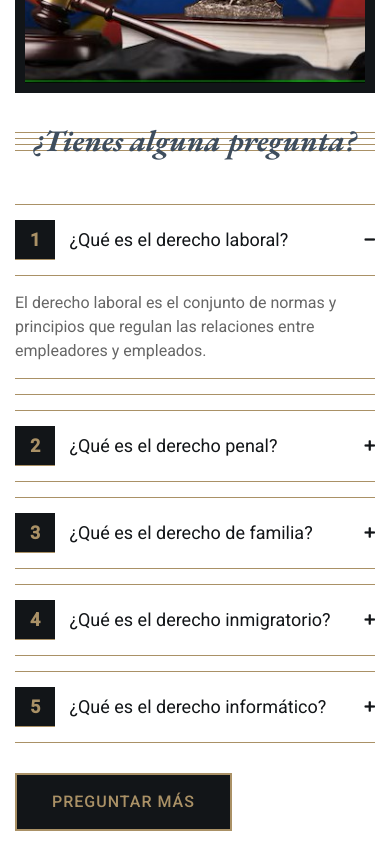
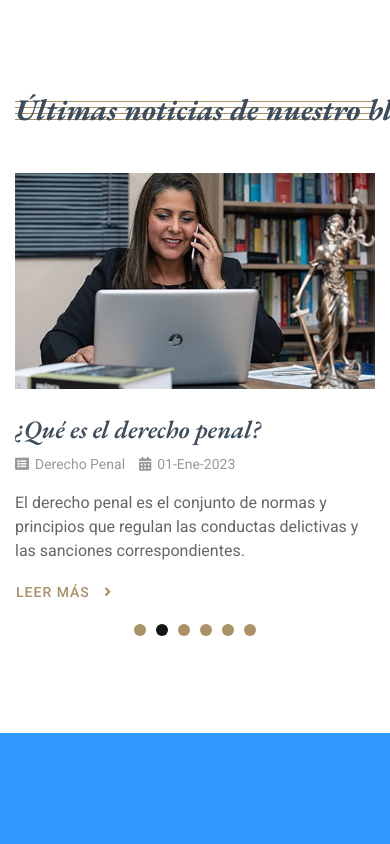
Before and after one commit to BrandonRoblesJurado/Milagro_Page, a plain HTML site: page index.html in a window 390 px wide. Shown: the part 5160-6004 px from the top of the page. Drawn offline with nearby package versions, Linux system fonts and the light colour scheme.

Commit message:
Add files via upload

```diff
--- a/index.html
+++ b/index.html
@@ -307,87 +307,7 @@
         </div>
         <!-- Fin de la Sección de Equipo -->
 
-        <!-- Inicio de la Sección de Preguntas Frecuentes -->
-        <div class="faqs">
-            <div class="container">
-                <div class="row">
-                    <div class="col-md-5">
-                        <div class="faqs-img">
-                            <img src="img/faqs.jpg" alt="Imagen">
-                        </div>
-                    </div>
-                    <div class="col-md-7">
-                        <div class="section-header">
-                            <h2>¿Tienes alguna pregunta?</h2>
-                        </div>
-                        <div id="accordion">
-                            <div class="card">
-                                <div class="card-header">
-                                    <a class="card-link collapsed" data-toggle="collapse" href="#collapseOne" aria-expanded="true">
-                                        <span>1</span> ¿Qué es el derecho laboral?
-                                    </a>
-                                </div>
-                                <div id="collapseOne" class="collapse show" data-parent="#accordion">
-                                    <div class="card-body">
-                                        El derecho laboral es el conjunto de normas y principios que regulan las relaciones entre empleadores y empleados.
-                                    </div>
-                                </div>
-                            </div>
-                            <div class="card">
-                                <div class="card-header">
-                                    <a class="card-link" data-toggle="collapse" href="#collapseTwo">
-                                        <span>2</span> ¿Qué es el derecho penal?
-                                    </a>
-                                </div>
-                                <div id="collapseTwo" class="collapse" data-parent="#accordion">
-                                    <div class="card-body">
-                                        El derecho penal es el conjunto de normas y principios que regulan las conductas delictivas y las sanciones correspondientes.
-                                    </div>
-                                </div>
-                            </div>
-                            <div class="card">
-                                <div class="card-header">
-                                    <a class="card-link" data-toggle="collapse" href="#collapseThree">
-                                        <span>3</span> ¿Qué es el derecho de familia?
-                                    </a>
-                                </div>
-                                <div id="collapseThree" class="collapse" data-parent="#accordion">
-                                    <div class="card-body">
-                                        El derecho de familia es el conjunto de normas y principios que regulan las relaciones entre los miembros de una familia.
-                                    </div>
-                                </div>
-                            </div>
-                            <div class="card">
-                                <div class="card-header">
-                                    <a class="card-link" data-toggle="collapse" href="#collapseFour">
-                                        <span>4</span> ¿Qué es el derecho inmigratorio?
-                                    </a>
-                                </div>
-                                <div id="collapseFour" class="collapse" data-parent="#accordion">
-                                    <div class="card-body">
-                                        El derecho inmigratorio es el conjunto de normas y principios que regulan la entrada y permanencia de extranjeros en un país.
-                                    </div>
-                                </div>
-                            </div>
-                            <div class="card">
-                                <div class="card-header">
-                                    <a class="card-link" data-toggle="collapse" href="#collapseFive">
-                                        <span>5</span> ¿Qué es el derecho informático?
-                                    </a>
-                                </div>
-                                <div id="collapseFive" class="collapse" data-parent="#accordion">
-                                    <div class="card-body ">
-                                        El derecho informático es el conjunto de normas y principios que regulan el uso y la protección de la información en el ámbito digital.
-                                    </div>
-                                </div>
-                            </div>
-                        </div>
-                        <a class="btn" href="">Preguntar más</a>
-                    </div>
-                </div>
-            </div>
-        </div>
-        <!-- Fin de la Sección de Preguntas Frecuentes -->
+
 
         <!-- Inicio de la Sección de Testimonios -->
         <div class="testimonial">
@@ -690,7 +610,7 @@
         <!-- Fin del Pie de Página -->
 
         <a href="#" class="back-to-top"><i class="fa fa-chevron-up"></i></a>
-    </div>
+
         <!-- JavaScript Libraries -->
         <script src="https://code.jquery.com/jquery-3.4.1.min.js"></script>
         <script src="https://stackpath.bootstrapcdn.com/bootstrap/4.4.1/js/bootstrap.bundle.min.js"></script>
```
